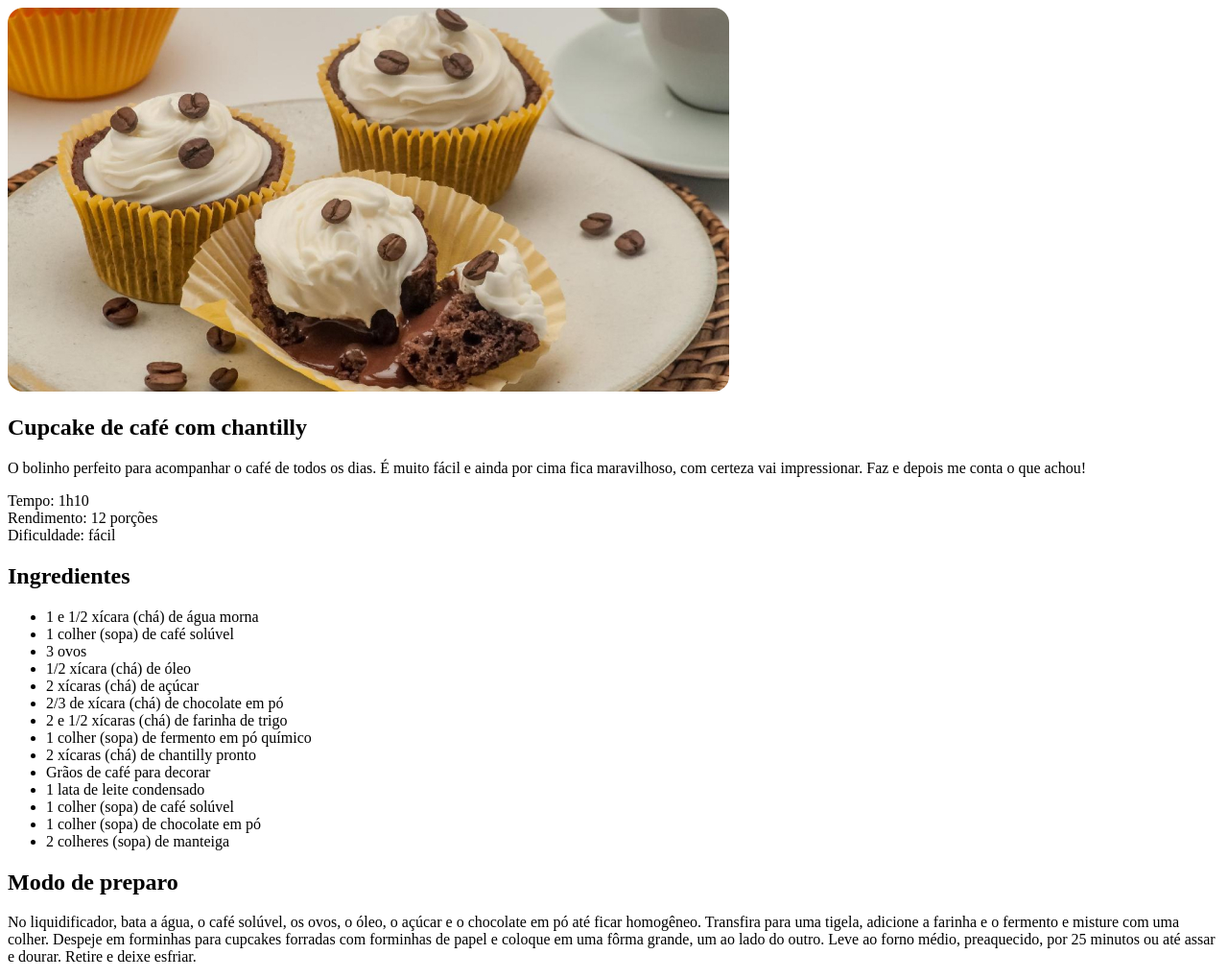
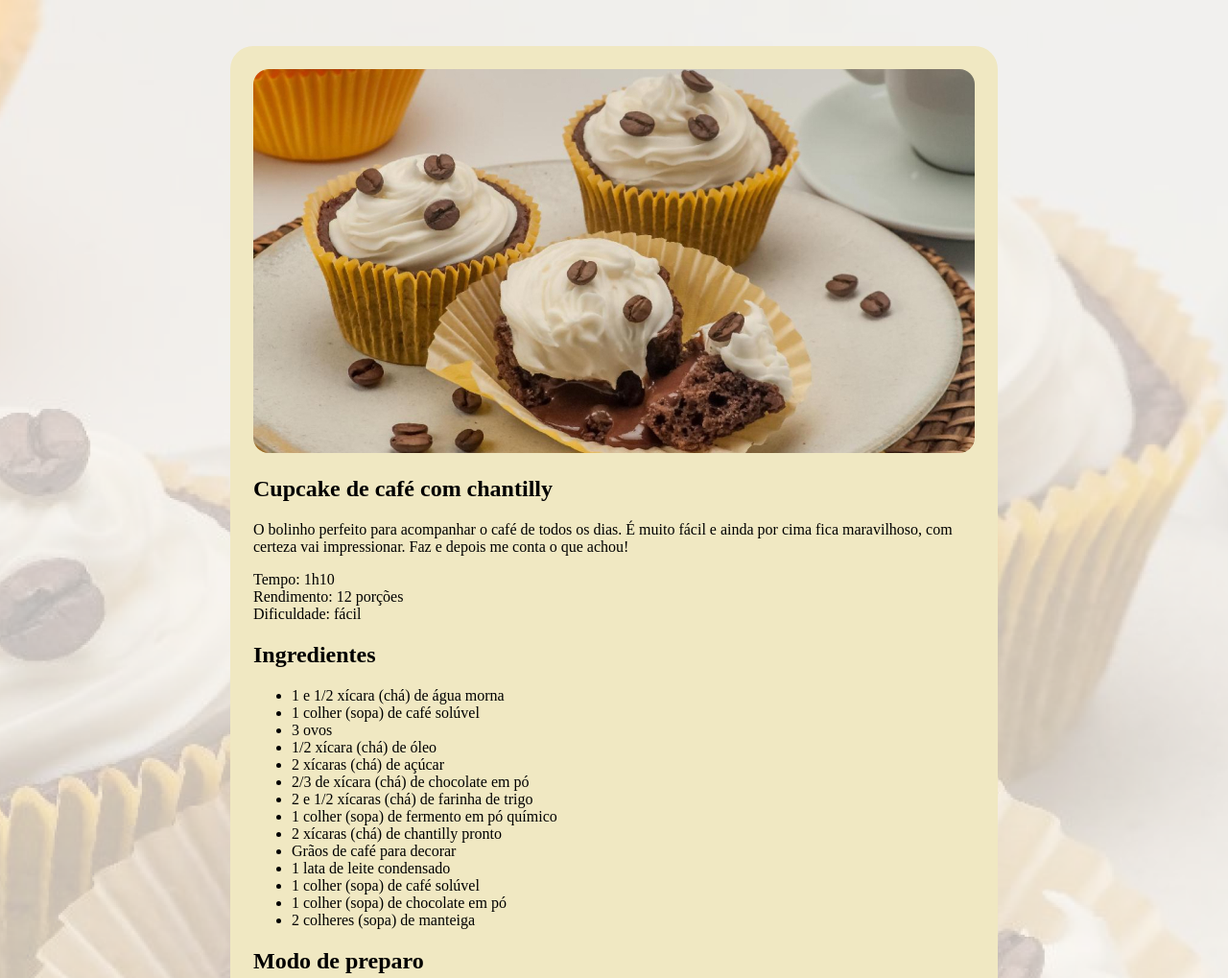
Before and after one commit to MatheuslMaschio/pagina_de_receita, a plain HTML site: page pagina_de_receita/index.html in a window 1280 px wide. Shown: the top 1019 px of the page at 96% size. Drawn offline with Linux system fonts and the light colour scheme.

Commit message:
imagem de fundo; estilo #page

```diff
--- a/pagina_de_receita/style.css
+++ b/pagina_de_receita/style.css
@@ -1,3 +1,19 @@
+body {
+    background-image: url(assets/bg-image.png);
+    background-size: cover;
+
+}
+
+#page {
+    box-sizing: border-box;
+    max-width: 800px;
+    padding: 24px;
+    background-color: #F0E8C2;
+    border-radius: 24px;
+    margin: 48px auto;
+}
+
+
 img {
     border-radius: 16px;
 }
```
Also changed, not shown: pagina_de_receita/assets/bg-image.png (added), pagina_de_receita/assets/bg.jpg (deleted).
